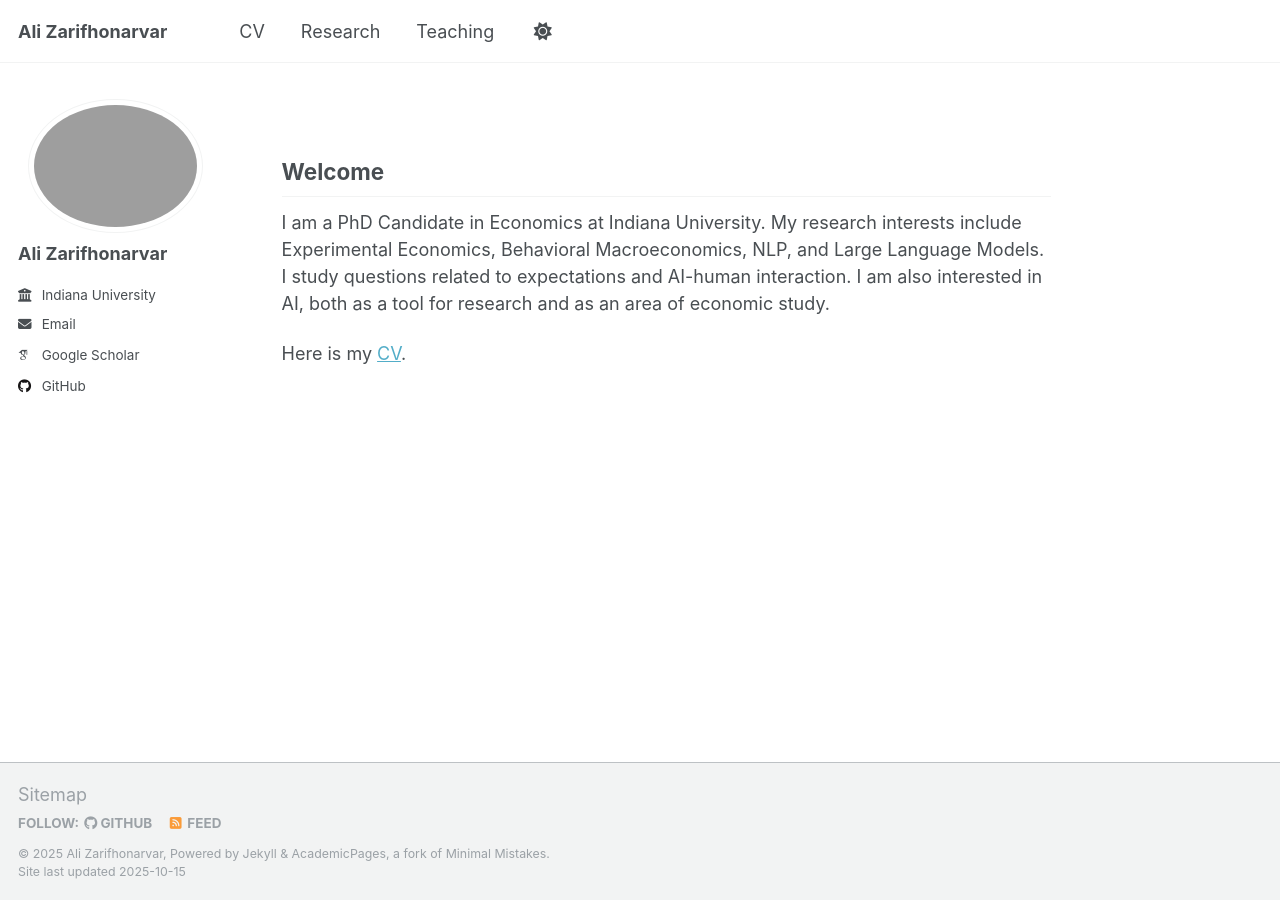
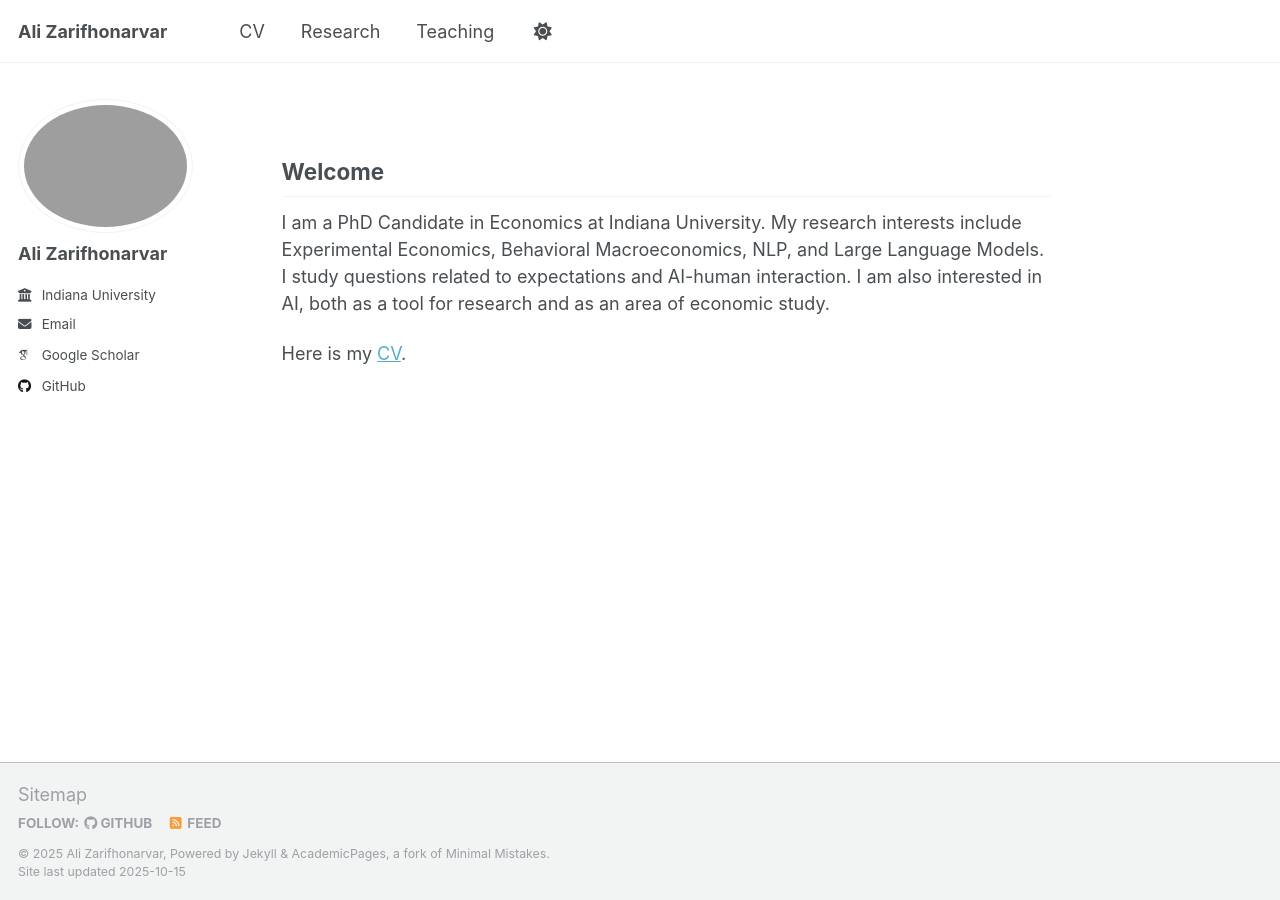
Before and after one commit to alizarif/alizarif.github.io, a Jekyll site: the page built from _pages/about.md, in a window 1280 px wide. Built offline with Jekyll 4.4.1, drawn with Linux system fonts in a browser that asks for light colours; some web fonts are replaced.

Commit message:
Update _sidebar.scss

```diff
--- a/_sass/layout/_sidebar.scss
+++ b/_sass/layout/_sidebar.scss
@@ -83,21 +83,17 @@
 .author__avatar {
   display: table-cell;
   vertical-align: top;
-  width: 36px;
+  width: 46px;
   // set width only, for non-square avatars
-   height: 36px;
+  // height: 36px;
   @include breakpoint($large) {
     display: block;
     width: auto;
     height: auto;
-    text-align: center;  // Add this
-    margin: 0 auto;      // Add this
   }
   img {
     max-width: 175px;
     border-radius: 50%;
-    display: block;        // Add this
-    margin: 0 auto;        // Add this
     @include breakpoint($large) {
       padding: 5px;
       border: 1px solid var(--global-border-color);
```
